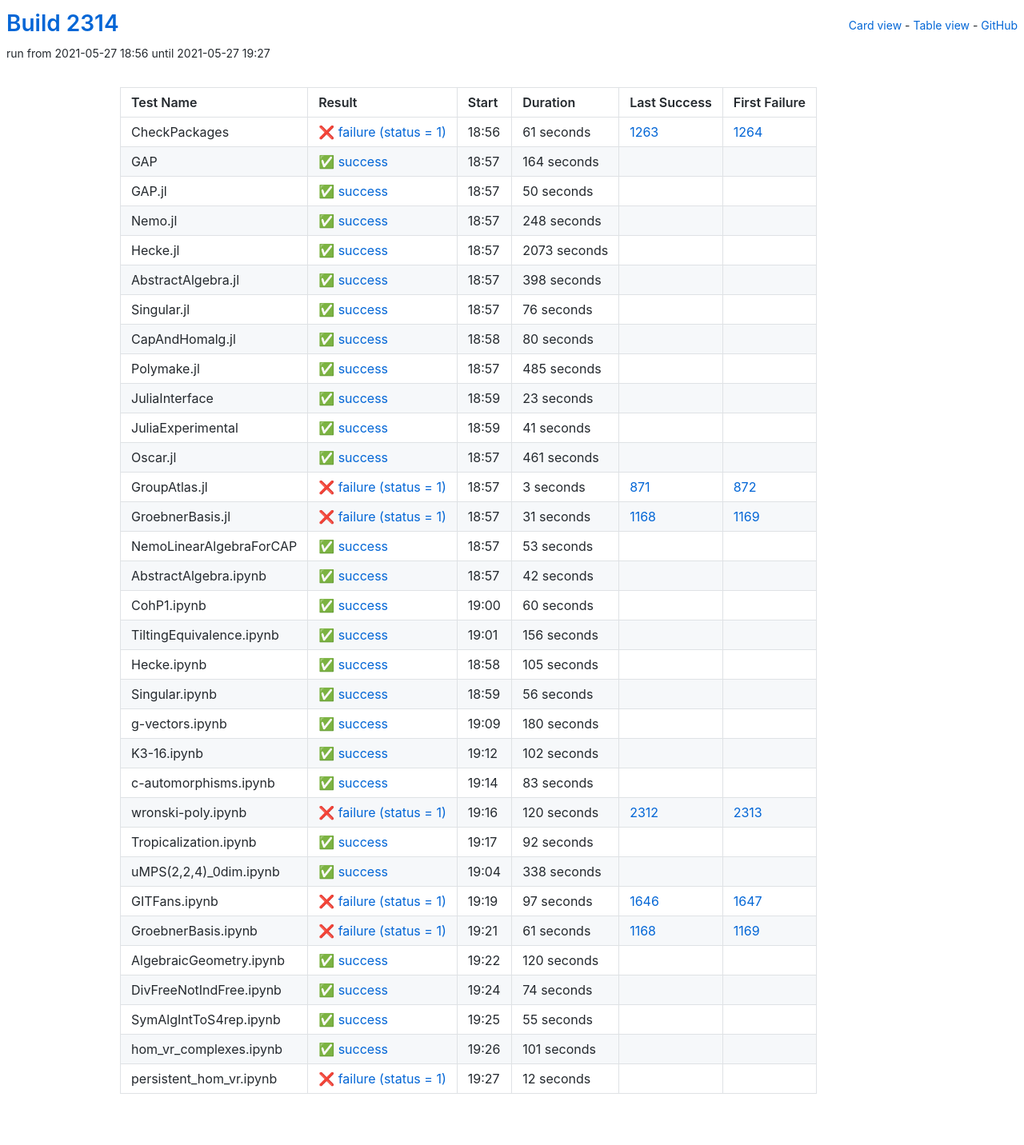
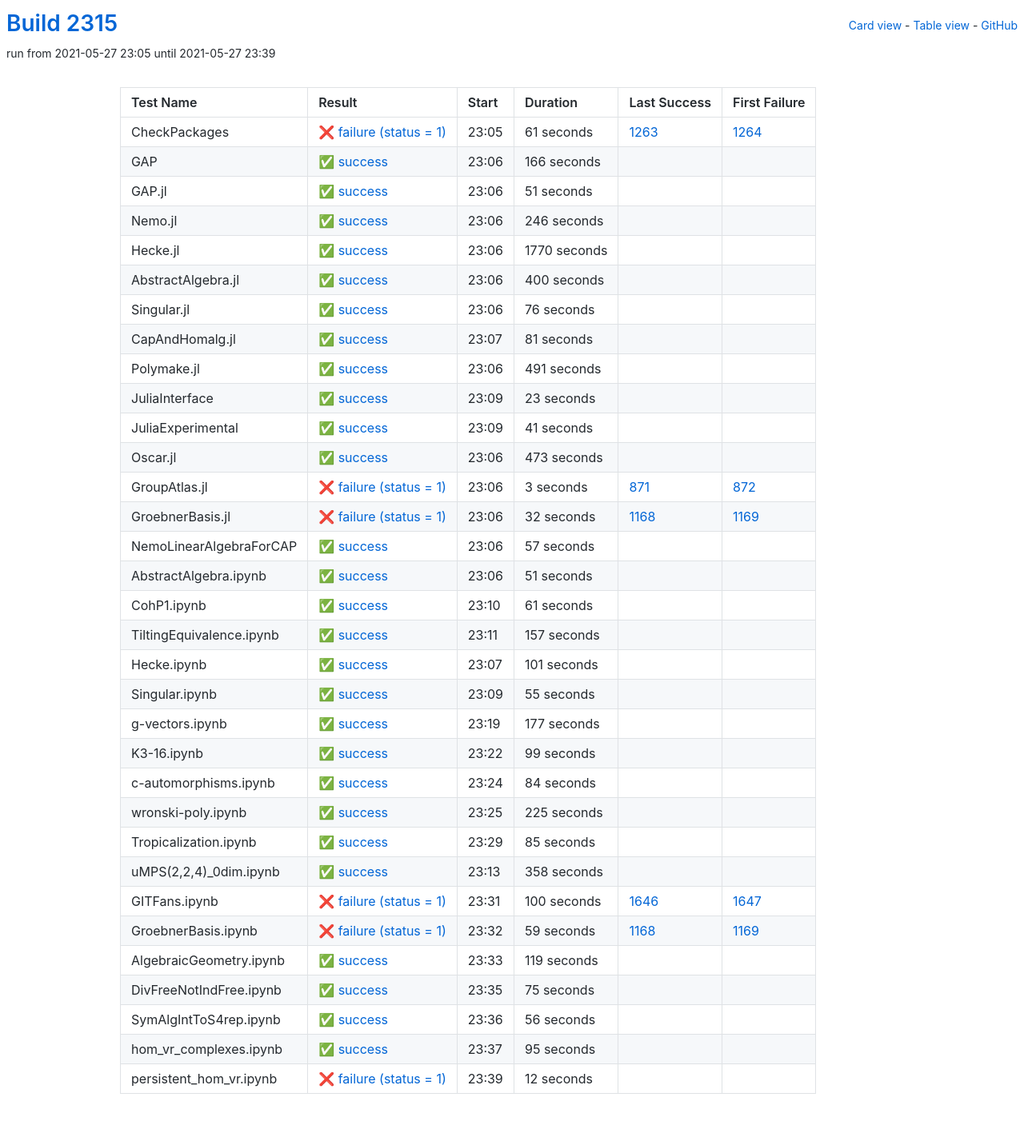
Before and after one commit to oscar-system/oscar-ci-status-stable, a Jekyll site: the page built from table.html, in a window 1280 px wide. Shown: the whole page at 80% size. Built offline with Jekyll 4.4.1, drawn with Linux system fonts in a browser that asks for light colours.

Commit message:
Build #2315

```diff
--- a/_data/ci.yml
+++ b/_data/ci.yml
@@ -1,6 +1,6 @@
 ---
-build: 2314
-build_url: https://oscarci.mathematik.uni-kl.de/job/oscar-stable/2314/
+build: 2315
+build_url: https://oscarci.mathematik.uni-kl.de/job/oscar-stable/2315/
 job: oscar-stable
 organization: oscar-system
 repo: oscar-ci-status-stable
@@ -8,8 +8,8 @@ repourl: https://github.com/oscar-system/oscar-ci-status-stable
 tests:
 - name: CheckPackages
   id: checkpackages
-  log: https://oscarci.mathematik.uni-kl.de/job/oscar-stable/2314/artifact/logs/build-2314/CheckPackages.log
-  start: 2021-05-27 18:56
+  log: https://oscarci.mathematik.uni-kl.de/job/oscar-stable/2315/artifact/logs/build-2315/CheckPackages.log
+  start: 2021-05-27 23:05
   success: false
   exitcode: 1
   status: failure
@@ -20,68 +20,68 @@ tests:
   first_failure_url: https://oscarci.mathematik.uni-kl.de/job/oscar-stable/1264/
 - name: GAP
   id: gap
-  log: https://oscarci.mathematik.uni-kl.de/job/oscar-stable/2314/artifact/logs/build-2314/GAP.log
-  start: 2021-05-27 18:57
+  log: https://oscarci.mathematik.uni-kl.de/job/oscar-stable/2315/artifact/logs/build-2315/GAP.log
+  start: 2021-05-27 23:06
   success: true
   exitcode: 0
   status: success
-  duration: 164
+  duration: 166
   last_success: false
   last_success_url:
   first_failure: false
   first_failure_url:
 - name: GAP.jl
   id: gap-jl
-  log: https://oscarci.mathematik.uni-kl.de/job/oscar-stable/2314/artifact/logs/build-2314/GAP.jl.log
-  start: 2021-05-27 18:57
+  log: https://oscarci.mathematik.uni-kl.de/job/oscar-stable/2315/artifact/logs/build-2315/GAP.jl.log
+  start: 2021-05-27 23:06
   success: true
   exitcode: 0
   status: success
-  duration: 50
+  duration: 51
   last_success: false
   last_success_url:
   first_failure: false
   first_failure_url:
 - name: Nemo.jl
   id: nemo-jl
-  log: https://oscarci.mathematik.uni-kl.de/job/oscar-stable/2314/artifact/logs/build-2314/Nemo.jl.log
-  start: 2021-05-27 18:57
+  log: https://oscarci.mathematik.uni-kl.de/job/oscar-stable/2315/artifact/logs/build-2315/Nemo.jl.log
+  start: 2021-05-27 23:06
   success: true
   exitcode: 0
   status: success
-  duration: 248
+  duration: 246
   last_success: false
   last_success_url:
   first_failure: false
   first_failure_url:
 - name: Hecke.jl
   id: hecke-jl
-  log: https://oscarci.mathematik.uni-kl.de/job/oscar-stable/2314/artifact/logs/build-2314/Hecke.jl.log
-  start: 2021-05-27 18:57
+  log: https://oscarci.mathematik.uni-kl.de/job/oscar-stable/2315/artifact/logs/build-2315/Hecke.jl.log
+  start: 2021-05-27 23:06
   success: true
   exitcode: 0
   status: success
-  duration: 2073
+  duration: 1770
   last_success: false
   last_success_url:
   first_failure: false
   first_failure_url:
 - name: AbstractAlgebra.jl
   id: abstractalgebra-jl
-  log: https://oscarci.mathematik.uni-kl.de/job/oscar-stable/2314/artifact/logs/build-2314/AbstractAlgebra.jl.log
-  start: 2021-05-27 18:57
+  log: https://oscarci.mathematik.uni-kl.de/job/oscar-stable/2315/artifact/logs/build-2315/AbstractAlgebra.jl.log
+  start: 2021-05-27 23:06
   success: true
   exitcode: 0
   status: success
-  duration: 398
+  duration: 400
   last_success: false
   last_success_url:
   first_failure: false
   first_failure_url:
 - name: Singular.jl
   id: singular-jl
-  log: https://oscarci.mathematik.uni-kl.de/job/oscar-stable/2314/artifact/logs/build-2314/Singular.jl.log
-  start: 2021-05-27 18:57
+  log: https://oscarci.mathematik.uni-kl.de/job/oscar-stable/2315/artifact/logs/build-2315/Singular.jl.log
+  start: 2021-05-27 23:06
   success: true
   exitcode: 0
   status: success
@@ -92,32 +92,32 @@ tests:
   first_failure_url:
 - name: CapAndHomalg.jl
   id: capandhomalg-jl
-  log: https://oscarci.mathematik.uni-kl.de/job/oscar-stable/2314/artifact/logs/build-2314/CapAndHomalg.jl.log
-  start: 2021-05-27 18:58
+  log: https://oscarci.mathematik.uni-kl.de/job/oscar-stable/2315/artifact/logs/build-2315/CapAndHomalg.jl.log
+  start: 2021-05-27 23:07
   success: true
   exitcode: 0
   status: success
-  duration: 80
+  duration: 81
   last_success: false
   last_success_url:
   first_failure: false
   first_failure_url:
 - name: Polymake.jl
   id: polymake-jl
-  log: https://oscarci.mathematik.uni-kl.de/job/oscar-stable/2314/artifact/logs/build-2314/Polymake.jl.log
-  start: 2021-05-27 18:57
+  log: https://oscarci.mathematik.uni-kl.de/job/oscar-stable/2315/artifact/logs/build-2315/Polymake.jl.log
+  start: 2021-05-27 23:06
   success: true
   exitcode: 0
   status: success
-  duration: 485
+  duration: 491
   last_success: false
   last_success_url:
   first_failure: false
   first_failure_url:
 - name: JuliaInterface
   id: juliainterface
-  log: https://oscarci.mathematik.uni-kl.de/job/oscar-stable/2314/artifact/logs/build-2314/JuliaInterface.log
-  start: 2021-05-27 18:59
+  log: https://oscarci.mathematik.uni-kl.de/job/oscar-stable/2315/artifact/logs/build-2315/JuliaInterface.log
+  start: 2021-05-27 23:09
   success: true
   exitcode: 0
   status: success
@@ -128,8 +128,8 @@ tests:
   first_failure_url:
 - name: JuliaExperimental
   id: juliaexperimental
-  log: https://oscarci.mathematik.uni-kl.de/job/oscar-stable/2314/artifact/logs/build-2314/JuliaExperimental.log
-  start: 2021-05-27 18:59
+  log: https://oscarci.mathematik.uni-kl.de/job/oscar-stable/2315/artifact/logs/build-2315/JuliaExperimental.log
+  start: 2021-05-27 23:09
   success: true
   exitcode: 0
   status: success
@@ -140,20 +140,20 @@ tests:
   first_failure_url:
 - name: Oscar.jl
   id: oscar-jl
-  log: https://oscarci.mathematik.uni-kl.de/job/oscar-stable/2314/artifact/logs/build-2314/Oscar.jl.log
-  start: 2021-05-27 18:57
+  log: https://oscarci.mathematik.uni-kl.de/job/oscar-stable/2315/artifact/logs/build-2315/Oscar.jl.log
+  start: 2021-05-27 23:06
   success: true
   exitcode: 0
   status: success
-  duration: 461
+  duration: 473
   last_success: false
   last_success_url:
   first_failure: false
   first_failure_url:
 - name: GroupAtlas.jl
   id: groupatlas-jl
-  log: https://oscarci.mathematik.uni-kl.de/job/oscar-stable/2314/artifact/logs/build-2314/GroupAtlas.jl.log
-  start: 2021-05-27 18:57
+  log: https://oscarci.mathematik.uni-kl.de/job/oscar-stable/2315/artifact/logs/build-2315/GroupAtlas.jl.log
+  start: 2021-05-27 23:06
   success: false
   exitcode: 1
   status: failure
@@ -164,80 +164,212 @@ tests:
   first_failure_url: https://oscarci.mathematik.uni-kl.de/job/oscar-stable/872/
 - name: GroebnerBasis.jl
   id: groebnerbasis-jl
-  log: https://oscarci.mathematik.uni-kl.de/job/oscar-stable/2314/artifact/logs/build-2314/GroebnerBasis.jl.log
-  start: 2021-05-27 18:57
+  log: https://oscarci.mathematik.uni-kl.de/job/oscar-stable/2315/artifact/logs/build-2315/GroebnerBasis.jl.log
+  start: 2021-05-27 23:06
   success: false
   exitcode: 1
   status: failure
-  duration: 31
+  duration: 32
   last_success: 1168
   last_success_url: https://oscarci.mathematik.uni-kl.de/job/oscar-stable/1168/
   first_failure: 1169
   first_failure_url: https://oscarci.mathematik.uni-kl.de/job/oscar-stable/1169/
 - name: NemoLinearAlgebraForCAP
   id: nemolinearalgebraforcap
-  log: https://oscarci.mathematik.uni-kl.de/job/oscar-stable/2314/artifact/logs/build-2314/NemoLinearAlgebraForCAP.log
-  start: 2021-05-27 18:57
+  log: https://oscarci.mathematik.uni-kl.de/job/oscar-stable/2315/artifact/logs/build-2315/NemoLinearAlgebraForCAP.log
+  start: 2021-05-27 23:06
   success: true
   exitcode: 0
   status: success
-  duration: 53
+  duration: 57
   last_success: false
   last_success_url:
   first_failure: false
   first_failure_url:
 - name: AbstractAlgebra.ipynb
   id: abstractalgebra-ipynb
-  log: https://oscarci.mathematik.uni-kl.de/job/oscar-stable/2314/artifact/logs/build-2314/AbstractAlgebra.ipynb.log
-  start: 2021-05-27 18:57
+  log: https://oscarci.mathematik.uni-kl.de/job/oscar-stable/2315/artifact/logs/build-2315/AbstractAlgebra.ipynb.log
+  start: 2021-05-27 23:06
   success: true
   exitcode: 0
   status: success
-  duration: 42
+  duration: 51
   last_success: false
   last_success_url:
   first_failure: false
   first_failure_url:
 - name: CohP1.ipynb
   id: cohp1-ipynb
-  log: https://oscarci.mathematik.uni-kl.de/job/oscar-stable/2314/artifact/logs/build-2314/CohP1.ipynb.log
-  start: 2021-05-27 19:00
+  log: https://oscarci.mathematik.uni-kl.de/job/oscar-stable/2315/artifact/logs/build-2315/CohP1.ipynb.log
+  start: 2021-05-27 23:10
   success: true
   exitcode: 0
   status: success
-  duration: 60
+  duration: 61
   last_success: false
   last_success_url:
   first_failure: false
   first_failure_url:
 - name: TiltingEquivalence.ipynb
   id: tiltingequivalence-ipynb
-  log: https://oscarci.mathematik.uni-kl.de/job/oscar-stable/2314/artifact/logs/build-2314/TiltingEquivalence.ipynb.log
-  start: 2021-05-27 19:01
+  log: https://oscarci.mathematik.uni-kl.de/job/oscar-stable/2315/artifact/logs/build-2315/TiltingEquivalence.ipynb.log
+  start: 2021-05-27 23:11
   success: true
   exitcode: 0
   status: success
-  duration: 156
+  duration: 157
   last_success: false
   last_success_url:
   first_failure: false
   first_failure_url:
 - name: Hecke.ipynb
   id: hecke-ipynb
-  log: https://oscarci.mathematik.uni-kl.de/job/oscar-stable/2314/artifact/logs/build-2314/Hecke.ipynb.log
-  start: 2021-05-27 18:58
+  log: https://oscarci.mathematik.uni-kl.de/job/oscar-stable/2315/artifact/logs/build-2315/Hecke.ipynb.log
+  start: 2021-05-27 23:07
   success: true
   exitcode: 0
   status: success
-  duration: 105
+  duration: 101
   last_success: false
   last_success_url:
   first_failure: false
   first_failure_url:
 - name: Singular.ipynb
   id: singular-ipynb
-  log: https://oscarci.mathematik.uni-kl.de/job/oscar-stable/2314/artifact/logs/build-2314/Singular.ipynb.log
-  start: 2021-05-27 18:59
+  log: https://oscarci.mathematik.uni-kl.de/job/oscar-stable/2315/artifact/logs/build-2315/Singular.ipynb.log
+  start: 2021-05-27 23:09
+  success: true
+  exitcode: 0
+  status: success
+  duration: 55
+  last_success: false
+  last_success_url:
+  first_failure: false
+  first_failure_url:
+- name: g-vectors.ipynb
+  id: g-vectors-ipynb
+  log: https://oscarci.mathematik.uni-kl.de/job/oscar-stable/2315/artifact/logs/build-2315/g-vectors.ipynb.log
+  start: 2021-05-27 23:19
+  success: true
+  exitcode: 0
+  status: success
+  duration: 177
+  last_success: false
+  last_success_url:
+  first_failure: false
+  first_failure_url:
+- name: K3-16.ipynb
+  id: k3-16-ipynb
+  log: https://oscarci.mathematik.uni-kl.de/job/oscar-stable/2315/artifact/logs/build-2315/K3-16.ipynb.log
+  start: 2021-05-27 23:22
+  success: true
+  exitcode: 0
+  status: success
+  duration: 99
+  last_success: false
+  last_success_url:
+  first_failure: false
+  first_failure_url:
+- name: c-automorphisms.ipynb
+  id: c-automorphisms-ipynb
+  log: https://oscarci.mathematik.uni-kl.de/job/oscar-stable/2315/artifact/logs/build-2315/c-automorphisms.ipynb.log
+  start: 2021-05-27 23:24
+  success: true
+  exitcode: 0
+  status: success
+  duration: 84
+  last_success: false
+  last_success_url:
+  first_failure: false
+  first_failure_url:
+- name: wronski-poly.ipynb
+  id: wronski-poly-ipynb
+  log: https://oscarci.mathematik.uni-kl.de/job/oscar-stable/2315/artifact/logs/build-2315/wronski-poly.ipynb.log
+  start: 2021-05-27 23:25
+  success: true
+  exitcode: 0
+  status: success
+  duration: 225
+  last_success: false
+  last_success_url:
+  first_failure: false
+  first_failure_url:
+- name: Tropicalization.ipynb
+  id: tropicalization-ipynb
+  log: https://oscarci.mathematik.uni-kl.de/job/oscar-stable/2315/artifact/logs/build-2315/Tropicalization.ipynb.log
+  start: 2021-05-27 23:29
+  success: true
+  exitcode: 0
+  status: success
+  duration: 85
+  last_success: false
+  last_success_url:
+  first_failure: false
+  first_failure_url:
+- name: uMPS(2,2,4)_0dim.ipynb
+  id: umps-2-2-4-0dim-ipynb
+  log: https://oscarci.mathematik.uni-kl.de/job/oscar-stable/2315/artifact/logs/build-2315/uMPS-2-2-4-_0dim.ipynb.log
+  start: 2021-05-27 23:13
+  success: true
+  exitcode: 0
+  status: success
+  duration: 358
+  last_success: false
+  last_success_url:
+  first_failure: false
+  first_failure_url:
+- name: GITFans.ipynb
+  id: gitfans-ipynb
+  log: https://oscarci.mathematik.uni-kl.de/job/oscar-stable/2315/artifact/logs/build-2315/GITFans.ipynb.log
+  start: 2021-05-27 23:31
+  success: false
+  exitcode: 1
+  status: failure
+  duration: 100
+  last_success: 1646
+  last_success_url: https://oscarci.mathematik.uni-kl.de/job/oscar-stable/1646/
+  first_failure: 1647
+  first_failure_url: https://oscarci.mathematik.uni-kl.de/job/oscar-stable/1647/
+- name: GroebnerBasis.ipynb
+  id: groebnerbasis-ipynb
+  log: https://oscarci.mathematik.uni-kl.de/job/oscar-stable/2315/artifact/logs/build-2315/GroebnerBasis.ipynb.log
+  start: 2021-05-27 23:32
+  success: false
+  exitcode: 1
+  status: failure
+  duration: 59
+  last_success: 1168
+  last_success_url: https://oscarci.mathematik.uni-kl.de/job/oscar-stable/1168/
+  first_failure: 1169
+  first_failure_url: https://oscarci.mathematik.uni-kl.de/job/oscar-stable/1169/
+- name: AlgebraicGeometry.ipynb
+  id: algebraicgeometry-ipynb
+  log: https://oscarci.mathematik.uni-kl.de/job/oscar-stable/2315/artifact/logs/build-2315/AlgebraicGeometry.ipynb.log
+  start: 2021-05-27 23:33
+  success: true
+  exitcode: 0
+  status: success
+  duration: 119
+  last_success: false
+  last_success_url:
+  first_failure: false
+  first_failure_url:
+- name: DivFreeNotIndFree.ipynb
+  id: divfreenotindfree-ipynb
+  log: https://oscarci.mathematik.uni-kl.de/job/oscar-stable/2315/artifact/logs/build-2315/DivFreeNotIndFree.ipynb.log
+  start: 2021-05-27 23:35
+  success: true
+  exitcode: 0
+  status: success
+  duration: 75
+  last_success: false
+  last_success_url:
+  first_failure: false
+  first_failure_url:
+- name: SymAlgIntToS4rep.ipynb
+  id: symalginttos4rep-ipynb
+  log: https://oscarci.mathematik.uni-kl.de/job/oscar-stable/2315/artifact/logs/build-2315/SymAlgIntToS4rep.ipynb.log
+  start: 2021-05-27 23:36
   success: true
   exitcode: 0
   status: success
@@ -246,154 +378,22 @@ tests:
   last_success_url:
   first_failure: false
   first_failure_url:
-- name: g-vectors.ipynb
-  id: g-vectors-ipynb
-  log: https://oscarci.mathematik.uni-kl.de/job/oscar-stable/2314/artifact/logs/build-2314/g-vectors.ipynb.log
-  start: 2021-05-27 19:09
+- name: hom_vr_complexes.ipynb
+  id: hom-vr-complexes-ipynb
+  log: https://oscarci.mathematik.uni-kl.de/job/oscar-stable/2315/artifact/logs/build-2315/hom_vr_complexes.ipynb.log
+  start: 2021-05-27 23:37
   success: true
   exitcode: 0
   status: success
-  duration: 180
-  last_success: false
-  last_success_url:
-  first_failure: false
-  first_failure_url:
-- name: K3-16.ipynb
-  id: k3-16-ipynb
-  log: https://oscarci.mathematik.uni-kl.de/job/oscar-stable/2314/artifact/logs/build-2314/K3-16.ipynb.log
-  start: 2021-05-27 19:12
-  success: true
-  exitcode: 0
-  status: success
-  duration: 102
-  last_success: false
-  last_success_url:
-  first_failure: false
-  first_failure_url:
-- name: c-automorphisms.ipynb
-  id: c-automorphisms-ipynb
-  log: https://oscarci.mathematik.uni-kl.de/job/oscar-stable/2314/artifact/logs/build-2314/c-automorphisms.ipynb.log
-  start: 2021-05-27 19:14
-  success: true
-  exitcode: 0
-  status: success
-  duration: 83
-  last_success: false
-  last_success_url:
-  first_failure: false
-  first_failure_url:
-- name: wronski-poly.ipynb
-  id: wronski-poly-ipynb
-  log: https://oscarci.mathematik.uni-kl.de/job/oscar-stable/2314/artifact/logs/build-2314/wronski-poly.ipynb.log
-  start: 2021-05-27 19:16
-  success: false
-  exitcode: 1
-  status: failure
-  duration: 120
-  last_success: 2312
-  last_success_url: https://oscarci.mathematik.uni-kl.de/job/oscar-stable/2312/
-  first_failure: 2313
-  first_failure_url: https://oscarci.mathematik.uni-kl.de/job/oscar-stable/2313/
-- name: Tropicalization.ipynb
-  id: tropicalization-ipynb
-  log: https://oscarci.mathematik.uni-kl.de/job/oscar-stable/2314/artifact/logs/build-2314/Tropicalization.ipynb.log
-  start: 2021-05-27 19:17
-  success: true
-  exitcode: 0
-  status: success
-  duration: 92
-  last_success: false
-  last_success_url:
-  first_failure: false
-  first_failure_url:
-- name: uMPS(2,2,4)_0dim.ipynb
-  id: umps-2-2-4-0dim-ipynb
-  log: https://oscarci.mathematik.uni-kl.de/job/oscar-stable/2314/artifact/logs/build-2314/uMPS-2-2-4-_0dim.ipynb.log
-  start: 2021-05-27 19:04
-  success: true
-  exitcode: 0
-  status: success
-  duration: 338
-  last_success: false
-  last_success_url:
-  first_failure: false
-  first_failure_url:
-- name: GITFans.ipynb
-  id: gitfans-ipynb
-  log: https://oscarci.mathematik.uni-kl.de/job/oscar-stable/2314/artifact/logs/build-2314/GITFans.ipynb.log
-  start: 2021-05-27 19:19
-  success: false
-  exitcode: 1
-  status: failure
-  duration: 97
-  last_success: 1646
-  last_success_url: https://oscarci.mathematik.uni-kl.de/job/oscar-stable/1646/
-  first_failure: 1647
-  first_failure_url: https://oscarci.mathematik.uni-kl.de/job/oscar-stable/1647/
-- name: GroebnerBasis.ipynb
-  id: groebnerbasis-ipynb
-  log: https://oscarci.mathematik.uni-kl.de/job/oscar-stable/2314/artifact/logs/build-2314/GroebnerBasis.ipynb.log
-  start: 2021-05-27 19:21
-  success: false
-  exitcode: 1
-  status: failure
-  duration: 61
-  last_success: 1168
-  last_success_url: https://oscarci.mathematik.uni-kl.de/job/oscar-stable/1168/
-  first_failure: 1169
-  first_failure_url: https://oscarci.mathematik.uni-kl.de/job/oscar-stable/1169/
-- name: AlgebraicGeometry.ipynb
-  id: algebraicgeometry-ipynb
-  log: https://oscarci.mathematik.uni-kl.de/job/oscar-stable/2314/artifact/logs/build-2314/AlgebraicGeometry.ipynb.log
-  start: 2021-05-27 19:22
-  success: true
-  exitcode: 0
-  status: success
-  duration: 120
-  last_success: false
-  last_success_url:
-  first_failure: false
-  first_failure_url:
-- name: DivFreeNotIndFree.ipynb
-  id: divfreenotindfree-ipynb
-  log: https://oscarci.mathematik.uni-kl.de/job/oscar-stable/2314/artifact/logs/build-2314/DivFreeNotIndFree.ipynb.log
-  start: 2021-05-27 19:24
-  success: true
-  exitcode: 0
-  status: success
-  duration: 74
-  last_success: false
-  last_success_url:
-  first_failure: false
-  first_failure_url:
-- name: SymAlgIntToS4rep.ipynb
-  id: symalginttos4rep-ipynb
-  log: https://oscarci.mathematik.uni-kl.de/job/oscar-stable/2314/artifact/logs/build-2314/SymAlgIntToS4rep.ipynb.log
-  start: 2021-05-27 19:25
-  success: true
-  exitcode: 0
-  status: success
-  duration: 55
-  last_success: false
-  last_success_url:
-  first_failure: false
-  first_failure_url:
-- name: hom_vr_complexes.ipynb
-  id: hom-vr-complexes-ipynb
-  log: https://oscarci.mathematik.uni-kl.de/job/oscar-stable/2314/artifact/logs/build-2314/hom_vr_complexes.ipynb.log
-  start: 2021-05-27 19:26
-  success: true
-  exitcode: 0
-  status: success
-  duration: 101
+  duration: 95
   last_success: false
   last_success_url:
   first_failure: false
   first_failure_url:
 - name: persistent_hom_vr.ipynb
   id: persistent-hom-vr-ipynb
-  log: https://oscarci.mathematik.uni-kl.de/job/oscar-stable/2314/artifact/logs/build-2314/persistent_hom_vr.ipynb.log
-  start: 2021-05-27 19:27
+  log: https://oscarci.mathematik.uni-kl.de/job/oscar-stable/2315/artifact/logs/build-2315/persistent_hom_vr.ipynb.log
+  start: 2021-05-27 23:39
   success: false
   exitcode: 1
   status: failure
```
Also changed, not shown: README.md.
